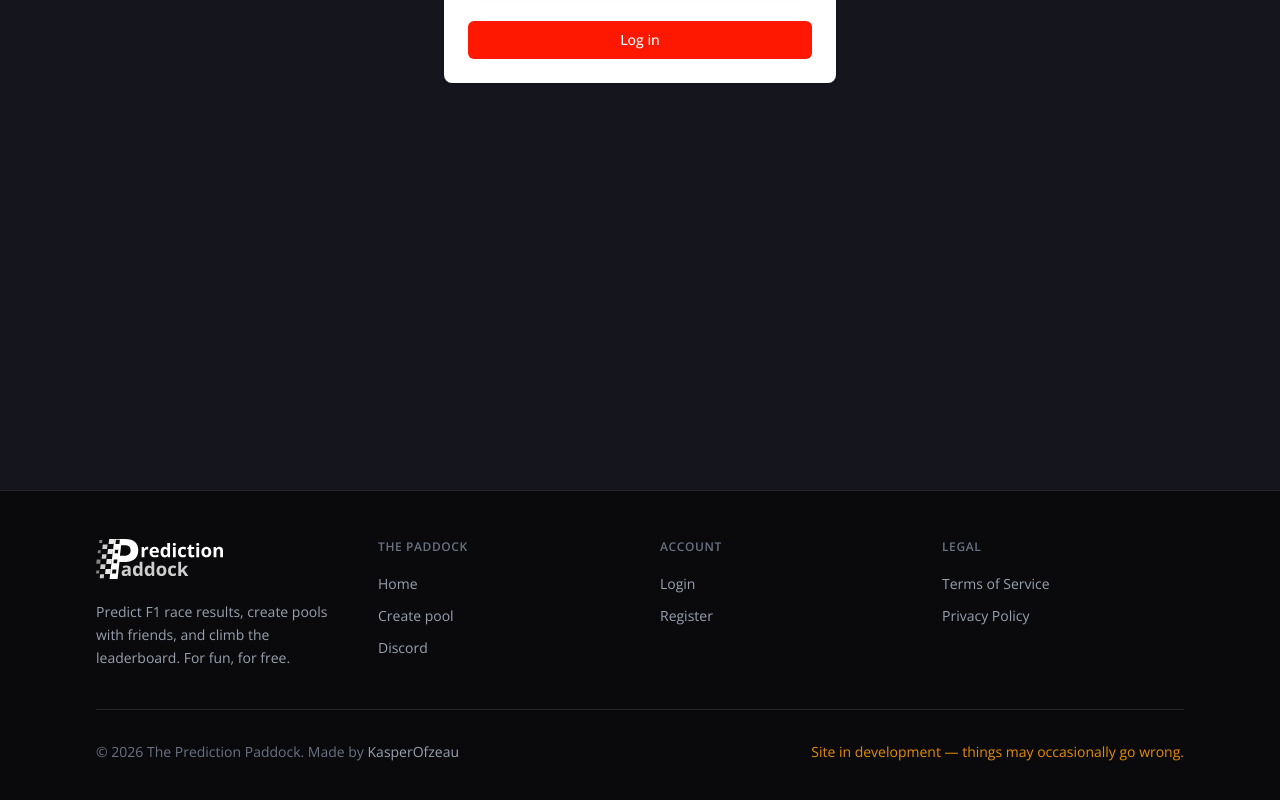
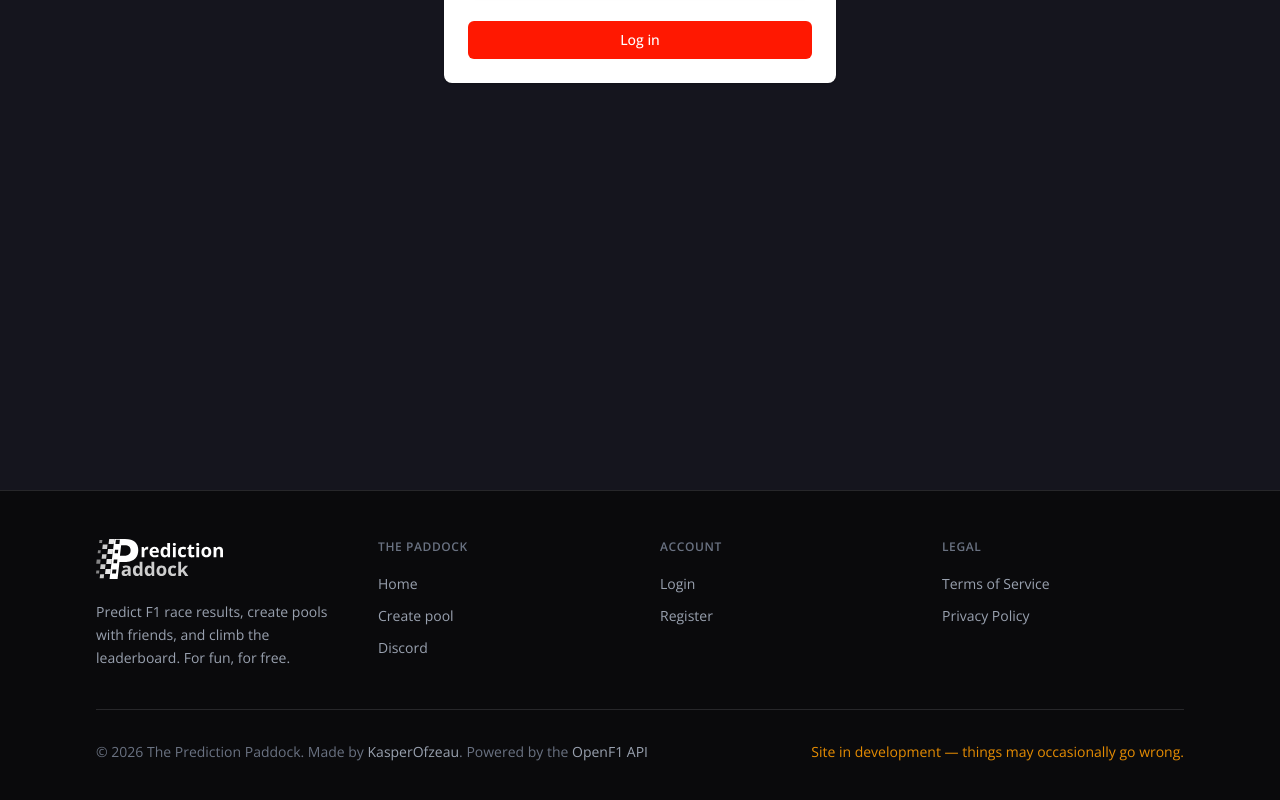
Before and after one commit to KasperOfzeau/f1-predictions, a Next.js app: page /login in a window 1280 px wide. Shown: the part 310-1110 px from the top of the page. Built offline with nearby package versions, Linux system fonts and the light colour scheme; no server answers.

Commit message:
Add OpenF1 API attribution to Footer component

```diff
--- a/components/Footer.tsx
+++ b/components/Footer.tsx
@@ -111,6 +111,15 @@
             >
               KasperOfzeau
             </a>
+            . Powered by the{' '}
+            <a
+              href="https://openf1.org/"
+              target="_blank"
+              rel="noopener noreferrer"
+              className="text-gray-400 hover:text-f1-red transition-colors"
+            >
+              OpenF1 API
+            </a>
           </p>
           <p className="text-amber-500/90">
             Site in development — things may occasionally go wrong.
```
